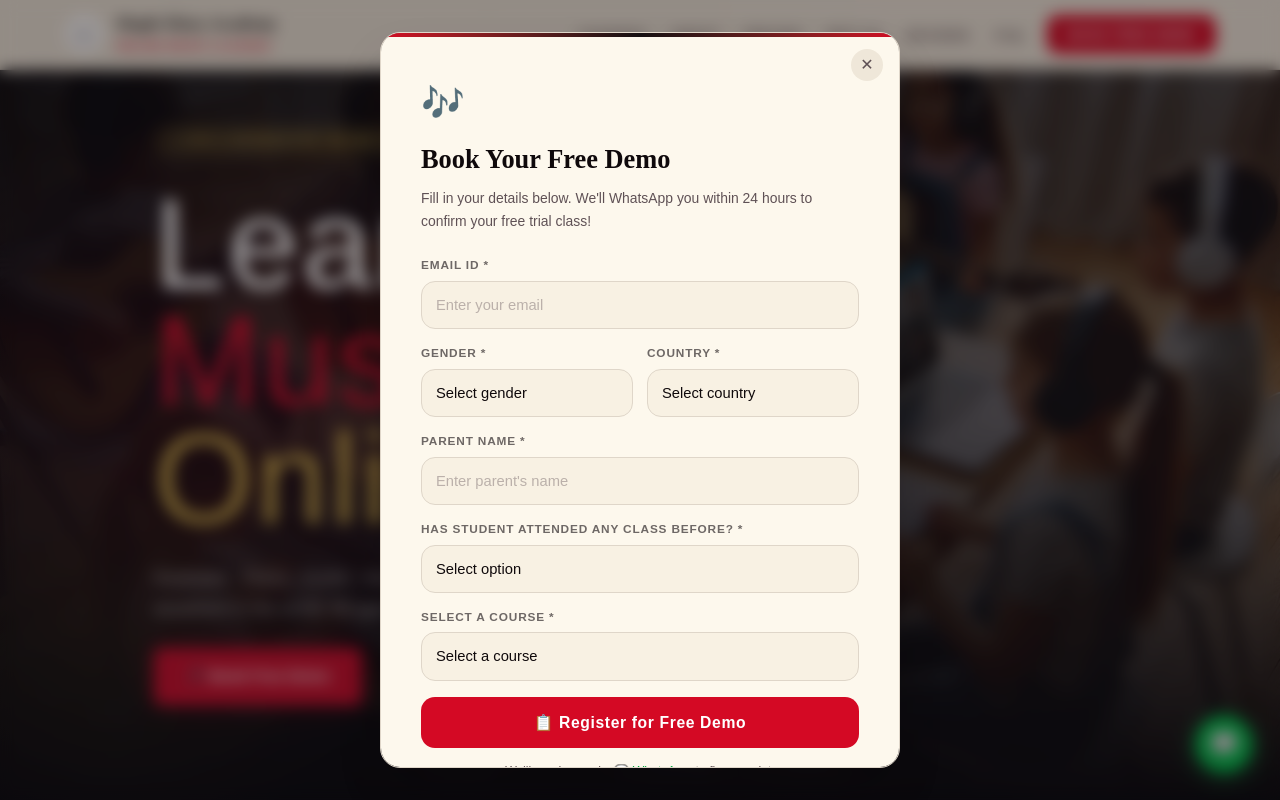
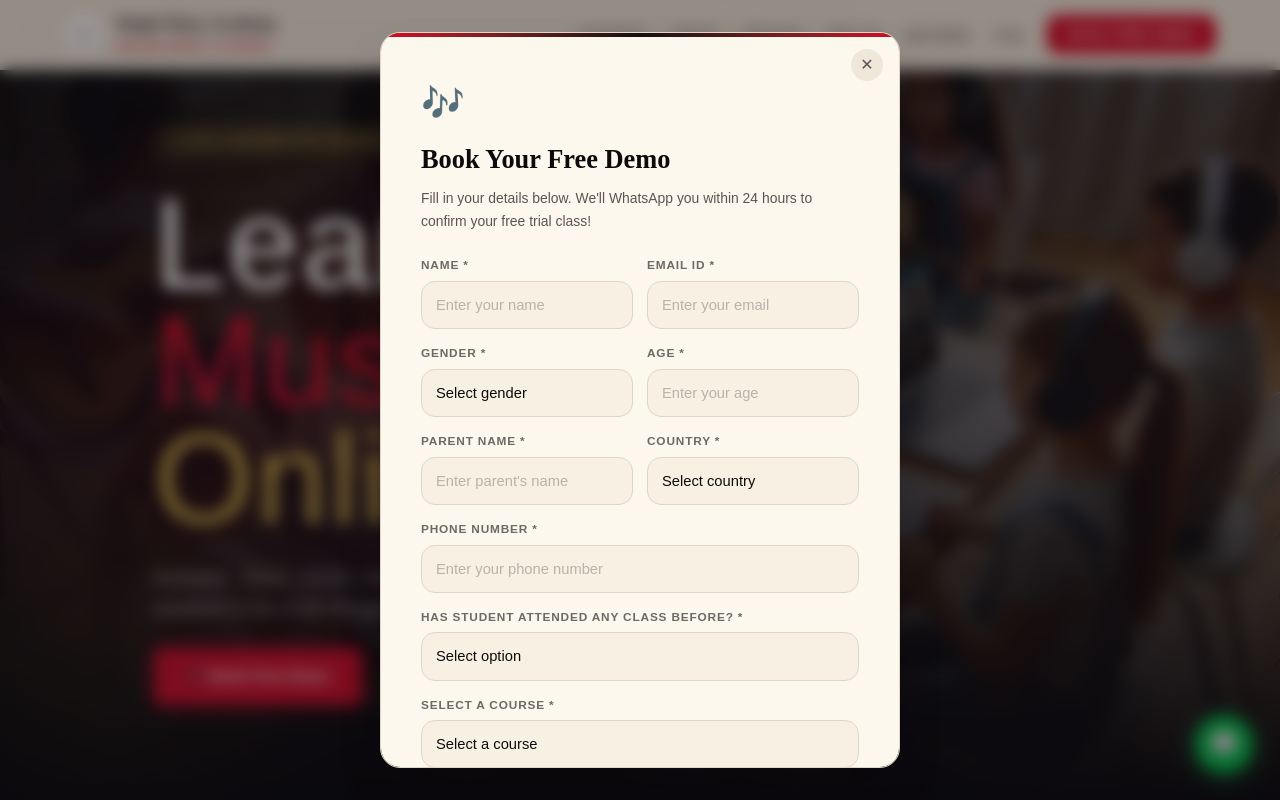
Before and after one commit to Snekhagopal/Maple_Academy, a Next.js app: page / in a window 1280 px wide. Both pictures are taken after a click on the button "BOOK FREE DEMO". Shown: the top 800 px of the page. Built offline with nearby package versions, Linux system fonts and the light colour scheme.

Commit message:
fix: enhance DemoModal form with additional fields and improve layout

```diff
--- a/routeComponents/Home/DemoModal.tsx
+++ b/routeComponents/Home/DemoModal.tsx
@@ -1,13 +1,27 @@
 import { useState } from "react";
 
 const COURSES = [
-  "Keyboard", "Piano", "Acoustic Guitar", "Electric Guitar",
-  "Western Vocals", "Carnatic Vocals", "Music Theory", "Vocal Training",
+  "Keyboard",
+  "Piano",
+  "Acoustic Guitar",
+  "Electric Guitar",
+  "Western Vocals",
+  "Carnatic Vocals",
+  "Music Theory",
+  "Vocal Training",
 ];
 
 const COUNTRIES = [
-  "India", "United States", "United Kingdom", "Australia", "UAE",
-  "Singapore", "Canada", "Germany", "Malaysia", "Other",
+  "India",
+  "United States",
+  "United Kingdom",
+  "Australia",
+  "UAE",
+  "Singapore",
+  "Canada",
+  "Germany",
+  "Malaysia",
+  "Other",
 ];
 
 interface DemoModalProps {
@@ -20,19 +34,23 @@ const DemoModal = ({ open, onClose }: DemoModalProps) => {
   const [success, setSuccess] = useState(false);
 
   const [form, setForm] = useState({
+    name: "",
     email: "",
     gender: "",
     country: "",
+    age: "",
     parentName: "",
     attendedBefore: "",
     course: "",
+    phone: "",
   });
 
   const [errors, setErrors] = useState<Record<string, string>>({});
 
   const validate = () => {
     const errs: Record<string, string> = {};
-    if (!form.email.trim() || !/^[^\s@]+@[^\s@]+\.[^\s@]+$/.test(form.email)) errs.email = "Valid email is required";
+    if (!form.email.trim() || !/^[^\s@]+@[^\s@]+\.[^\s@]+$/.test(form.email))
+      errs.email = "Valid email is required";
     if (!form.gender) errs.gender = "Please select gender";
     if (!form.country) errs.country = "Please select country";
     if (!form.parentName.trim()) errs.parentName = "Parent name is required";
@@ -49,10 +67,13 @@ const DemoModal = ({ open, onClose }: DemoModalProps) => {
 
     const subject = encodeURIComponent(`Free Demo Request - ${form.course}`);
     const body = encodeURIComponent(
-      `New Free Demo Booking:\n\nEmail: ${form.email}\nGender: ${form.gender}\nCountry: ${form.country}\nParent Name: ${form.parentName}\nAttended Before: ${form.attendedBefore}\nCourse: ${form.course}`
+      `New Free Demo Booking:\n\nEmail: ${form.email}\nGender: ${form.gender}\nCountry: ${form.country}\nParent Name: ${form.parentName}\nAttended Before: ${form.attendedBefore}\nCourse: ${form.course}`,
     );
 
-    window.open(`mailto:saicharan652@gmail.com?subject=${subject}&body=${body}`, "_blank");
+    window.open(
+      `mailto:saicharan652@gmail.com?subject=${subject}&body=${body}`,
+      "_blank",
+    );
 
     setLoading(false);
     setSuccess(true);
@@ -62,24 +83,37 @@ const DemoModal = ({ open, onClose }: DemoModalProps) => {
     onClose();
     setTimeout(() => {
       setSuccess(false);
-      setForm({ email: "", gender: "", country: "", parentName: "", attendedBefore: "", course: "" });
+      setForm({
+        name: "",
+        email: "",
+        gender: "",
+        age: "",
+        country: "",
+        parentName: "",
+        attendedBefore: "",
+        course: "",
+        phone: "",
+      });
       setErrors({});
     }, 300);
   };
 
   if (!open) return null;
 
-  const selectClass = "w-full bg-background border border-border rounded-lg px-3.5 py-3 text-foreground text-[.92rem] outline-none transition-all focus:border-primary/50 focus:ring-2 focus:ring-primary/10 appearance-none";
-  const inputClass = "w-full bg-background border border-border rounded-lg px-3.5 py-3 text-foreground text-[.92rem] outline-none transition-all focus:border-primary/50 focus:ring-2 focus:ring-primary/10 placeholder:text-muted-foreground/40";
-  const labelClass = "block text-[.74rem] font-bold tracking-[.07em] uppercase text-foreground/60 mb-1.5";
+  const selectClass =
+    "w-full bg-background border border-border rounded-lg px-3.5 py-3 text-foreground text-[.92rem] outline-none transition-all focus:border-primary/50 focus:ring-2 focus:ring-primary/10 appearance-none";
+  const inputClass =
+    "w-full bg-background border border-border rounded-lg px-3.5 py-3 text-foreground text-[.92rem] outline-none transition-all focus:border-primary/50 focus:ring-2 focus:ring-primary/10 placeholder:text-muted-foreground/40";
+  const labelClass =
+    "block text-[.74rem] font-bold tracking-[.07em] uppercase text-foreground/60 mb-1.5";
 
   return (
     <div
-      className="fixed inset-0 bg-foreground/40 backdrop-blur-sm z-[1000] flex items-center justify-center p-5"
+      className="fixed inset-0 bg-foreground/40 backdrop-blur-sm z-1000 flex items-center justify-center p-5"
       onClick={(e) => e.target === e.currentTarget && handleClose()}
     >
-      <div className="bg-card border border-border rounded-[20px] w-full max-w-[520px] relative overflow-hidden max-h-[92vh] overflow-y-auto shadow-2xl">
-        <div className="h-1 bg-gradient-to-r from-primary via-secondary to-primary shrink-0" />
+      <div className="bg-card border border-border rounded-[20px] w-full max-w-130 relative overflow-hidden max-h-[92vh] overflow-y-auto shadow-2xl">
+        <div className="h-1 bg-linear-to-r from-primary via-secondary to-primary shrink-0" />
 
         <button
           onClick={handleClose}
@@ -92,61 +126,186 @@ const DemoModal = ({ open, onClose }: DemoModalProps) => {
           {!success ? (
             <>
               <div className="text-[2.2rem] mb-2.5">🎶</div>
-              <h2 className="font-heading text-[1.65rem] font-black mb-2 text-foreground">Book Your Free Demo</h2>
+              <h2 className="font-heading text-[1.65rem] font-black mb-2 text-foreground">
+                Book Your Free Demo
+              </h2>
               <p className="text-[.87rem] text-muted-foreground leading-[1.65] mb-6">
-                Fill in your details below. We&apos;ll WhatsApp you within 24 hours to confirm your free trial class!
+                Fill in your details below. We&apos;ll WhatsApp you within 24
+                hours to confirm your free trial class!
               </p>
-
-              <div className="mb-4">
-                <label className={labelClass}>Email ID *</label>
-                <input type="email" value={form.email} onChange={(e) => setForm({ ...form, email: e.target.value })} placeholder="Enter your email" className={inputClass} />
-                {errors.email && <span className="text-primary text-[.75rem] mt-1 block">{errors.email}</span>}
+              {/* Name & Age */}
+              <div className="grid grid-cols-1 sm:grid-cols-2 gap-3.5 mb-4">
+                <div>
+                  <label className={labelClass}>Name *</label>
+                  <input
+                    type="text"
+                    value={form.name}
+                    onChange={(e) => setForm({ ...form, name: e.target.value })}
+                    placeholder="Enter your name"
+                    className={inputClass}
+                  />
+                  {errors.name && (
+                    <span className="text-primary text-[.75rem] mt-1 block">
+                      {errors.name}
+                    </span>
+                  )}
+                </div>
+                <div>
+                  <label className={labelClass}>Email ID *</label>
+                  <input
+                    type="email"
+                    value={form.email}
+                    onChange={(e) =>
+                      setForm({ ...form, email: e.target.value })
+                    }
+                    placeholder="Enter your email"
+                    className={inputClass}
+                  />
+                  {errors.email && (
+                    <span className="text-primary text-[.75rem] mt-1 block">
+                      {errors.email}
+                    </span>
+                  )}
+                </div>
               </div>
-
+              {/* Age & Gender */}
               <div className="grid grid-cols-1 sm:grid-cols-2 gap-3.5 mb-4">
                 <div>
                   <label className={labelClass}>Gender *</label>
-                  <select value={form.gender} onChange={(e) => setForm({ ...form, gender: e.target.value })} className={selectClass}>
+                  <select
+                    value={form.gender}
+                    onChange={(e) =>
+                      setForm({ ...form, gender: e.target.value })
+                    }
+                    className={selectClass}
+                  >
                     <option value="">Select gender</option>
                     <option value="Male">Male</option>
                     <option value="Female">Female</option>
                     <option value="Other">Other</option>
                   </select>
-                  {errors.gender && <span className="text-primary text-[.75rem] mt-1 block">{errors.gender}</span>}
+                  {errors.gender && (
+                    <span className="text-primary text-[.75rem] mt-1 block">
+                      {errors.gender}
+                    </span>
+                  )}
+                </div>
+
+                <div>
+                  <label className={labelClass}>Age *</label>
+                  <input
+                    type="text"
+                    value={form.age}
+                    onChange={(e) => setForm({ ...form, age: e.target.value })}
+                    placeholder="Enter your age"
+                    className={inputClass}
+                  />
+                  {errors.age && (
+                    <span className="text-primary text-[.75rem] mt-1 block">
+                      {errors.age}
+                    </span>
+                  )}
+                </div>
+              </div>
+              {/* parent name & country */}
+              <div className="grid grid-cols-1 sm:grid-cols-2 gap-3.5 mb-4">
+                <div>
+                  <label className={labelClass}>Parent Name *</label>
+                  <input
+                    type="text"
+                    value={form.parentName}
+                    onChange={(e) =>
+                      setForm({ ...form, parentName: e.target.value })
+                    }
+                    placeholder="Enter parent's name"
+                    className={inputClass}
+                  />
+                  {errors.parentName && (
+                    <span className="text-primary text-[.75rem] mt-1 block">
+                      {errors.parentName}
+                    </span>
+                  )}
                 </div>
                 <div>
                   <label className={labelClass}>Country *</label>
-                  <select value={form.country} onChange={(e) => setForm({ ...form, country: e.target.value })} className={selectClass}>
+                  <select
+                    value={form.country}
+                    onChange={(e) =>
+                      setForm({ ...form, country: e.target.value })
+                    }
+                    className={selectClass}
+                  >
                     <option value="">Select country</option>
-                    {COUNTRIES.map((c) => (<option key={c} value={c}>{c}</option>))}
+                    {COUNTRIES.map((c) => (
+                      <option key={c} value={c}>
+                        {c}
+                      </option>
+                    ))}
                   </select>
-                  {errors.country && <span className="text-primary text-[.75rem] mt-1 block">{errors.country}</span>}
+                  {errors.country && (
+                    <span className="text-primary text-[.75rem] mt-1 block">
+                      {errors.country}
+                    </span>
+                  )}
                 </div>
               </div>
 
+              {/* phone */}
               <div className="mb-4">
-                <label className={labelClass}>Parent Name *</label>
-                <input type="text" value={form.parentName} onChange={(e) => setForm({ ...form, parentName: e.target.value })} placeholder="Enter parent's name" className={inputClass} />
-                {errors.parentName && <span className="text-primary text-[.75rem] mt-1 block">{errors.parentName}</span>}
+                <label className={labelClass}>Phone Number *</label>
+                <input
+                  type="tel"
+                  value={form.phone}
+                  onChange={(e) => setForm({ ...form, phone: e.target.value })}
+                  placeholder="Enter your phone number"
+                  className={inputClass}
+                />
+                {errors.phone && (
+                  <span className="text-primary text-[.75rem] mt-1 block">
+                    {errors.phone}
+                  </span>
+                )}
               </div>
-
               <div className="mb-4">
-                <label className={labelClass}>Has student attended any class before? *</label>
-                <select value={form.attendedBefore} onChange={(e) => setForm({ ...form, attendedBefore: e.target.value })} className={selectClass}>
+                <label className={labelClass}>
+                  Has student attended any class before? *
+                </label>
+                <select
+                  value={form.attendedBefore}
+                  onChange={(e) =>
+                    setForm({ ...form, attendedBefore: e.target.value })
+                  }
+                  className={selectClass}
+                >
                   <option value="">Select option</option>
                   <option value="Yes">Yes</option>
                   <option value="No">No</option>
                 </select>
-                {errors.attendedBefore && <span className="text-primary text-[.75rem] mt-1 block">{errors.attendedBefore}</span>}
+                {errors.attendedBefore && (
+                  <span className="text-primary text-[.75rem] mt-1 block">
+                    {errors.attendedBefore}
+                  </span>
+                )}
               </div>
-
               <div className="mb-4">
                 <label className={labelClass}>Select a Course *</label>
-                <select value={form.course} onChange={(e) => setForm({ ...form, course: e.target.value })} className={selectClass}>
+                <select
+                  value={form.course}
+                  onChange={(e) => setForm({ ...form, course: e.target.value })}
+                  className={selectClass}
+                >
                   <option value="">Select a course</option>
-                  {COURSES.map((c) => (<option key={c} value={c}>{c}</option>))}
+                  {COURSES.map((c) => (
+                    <option key={c} value={c}>
+                      {c}
+                    </option>
+                  ))}
                 </select>
-                {errors.course && <span className="text-primary text-[.75rem] mt-1 block">{errors.course}</span>}
+                {errors.course && (
+                  <span className="text-primary text-[.75rem] mt-1 block">
+                    {errors.course}
+                  </span>
+                )}
               </div>
 
               <button
@@ -166,9 +325,15 @@ const DemoModal = ({ open, onClose }: DemoModalProps) => {
           ) : (
             <div className="text-center py-4">
               <div className="text-[3.5rem] mb-3.5">🎉</div>
-              <h3 className="font-heading text-[1.55rem] mb-2.5 text-foreground">You&apos;re All Set!</h3>
+              <h3 className="font-heading text-[1.55rem] mb-2.5 text-foreground">
+                You&apos;re All Set!
+              </h3>
               <p className="text-muted-foreground text-[.88rem] leading-[1.7] mb-6">
-                Thank you! We&apos;ve received your details and will <strong className="text-foreground">WhatsApp you within 24 hours</strong> to confirm your free demo class slot.
+                Thank you! We&apos;ve received your details and will{" "}
+                <strong className="text-foreground">
+                  WhatsApp you within 24 hours
+                </strong>{" "}
+                to confirm your free demo class slot.
               </p>
               <a
                 href="https://wa.me/?text=Hi%20Maple%20Diary%20Academy!%20I%20just%20booked%20a%20free%20demo."
```
